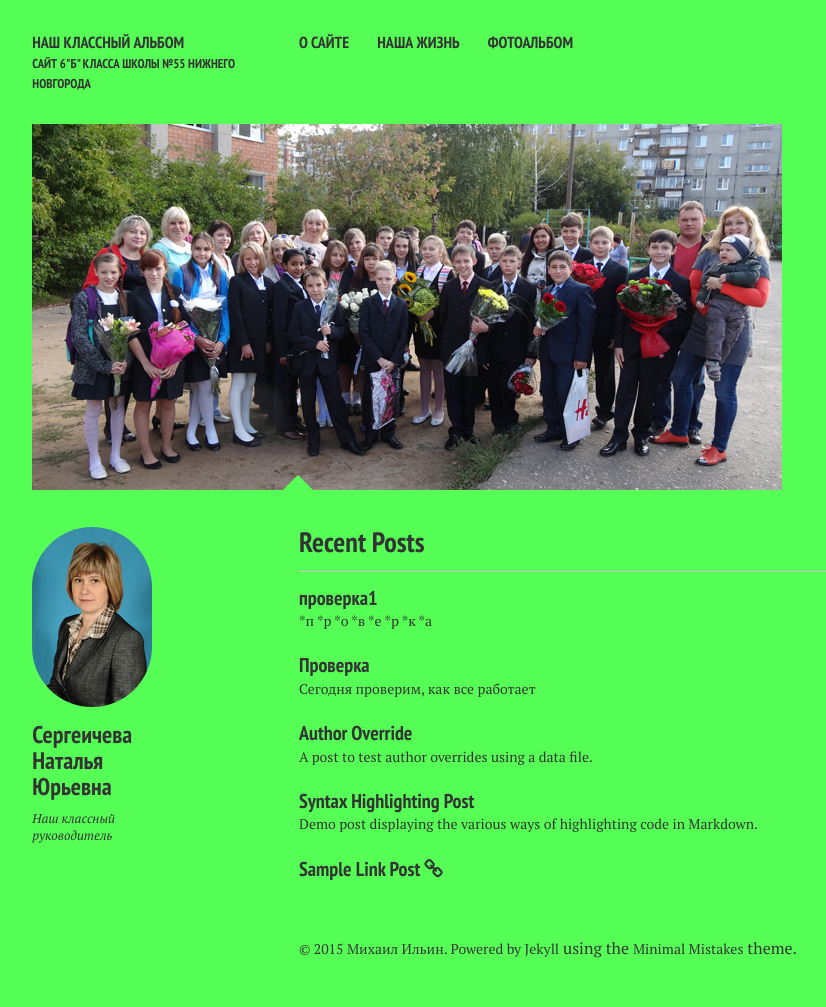
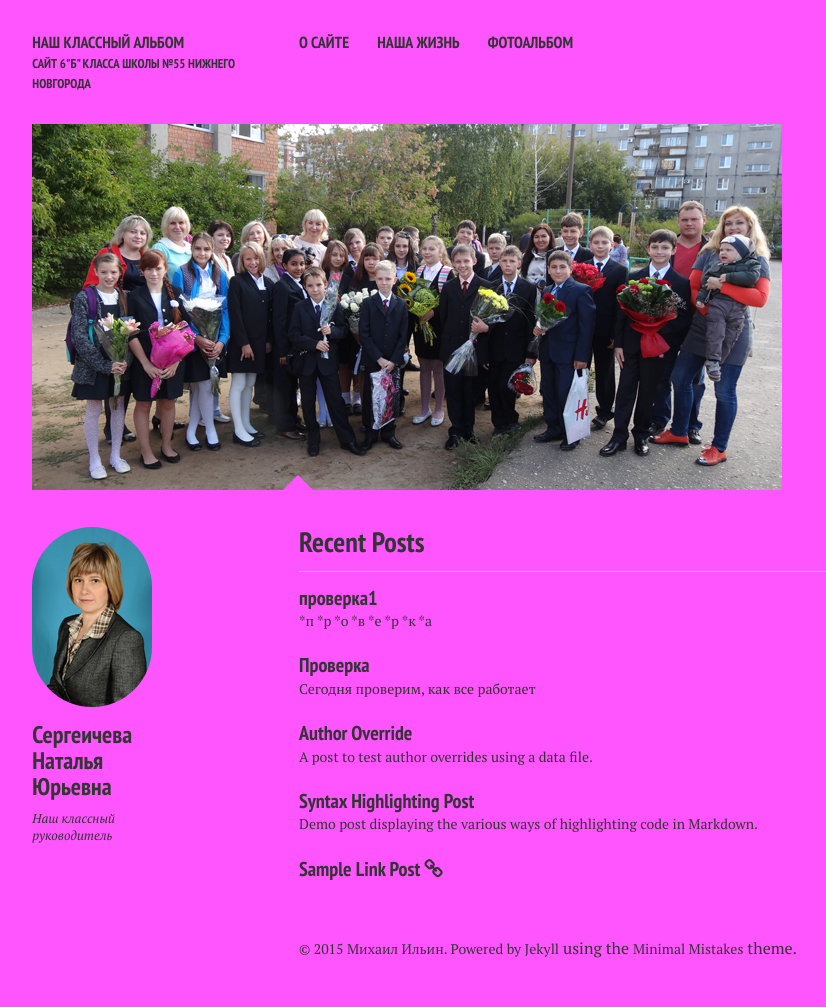
Before and after one commit to bestclass55/bestclass55.github.io, a Jekyll site: the page built from index.md, in a window 1280 px wide. Shown: the whole page, without its empty margins (21-847 px from the left). Built offline with Jekyll 4.4.1, drawn with Linux system fonts in a browser that asks for light colours; nearby versions of some CDN libraries.

Commit message:
Update variables.scss

```diff
--- a/_sass/variables.scss
+++ b/_sass/variables.scss
@@ -18,7 +18,7 @@ $alt-font: $base-font;
    Colors
    ========================================================================== */
 
-$bodycolor      : #5f5;
+$bodycolor      : #f5f;
 $body-color     : $bodycolor;
 $textcolor      : #333332;
 $text-color     : $textcolor;
```
